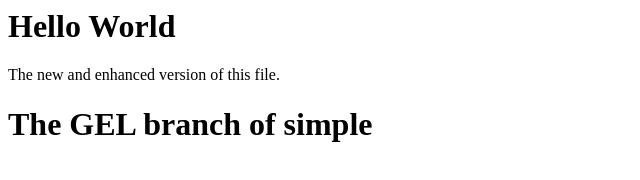
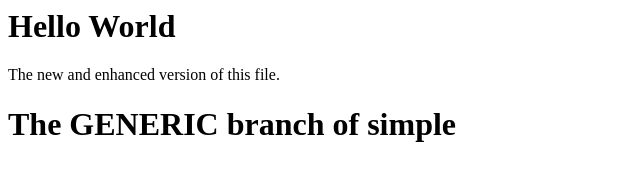
Before and after one commit to gjngeldenhuis/skyscape-simple, a plain HTML site: page files/index.html in a window 1280 px wide. Shown: the whole page, without its empty margins (0-640 px from the left). Drawn offline with Linux system fonts and the light colour scheme.

Commit message:
Mixing back gel and pv2 into one

```diff
--- a/files/index.html
+++ b/files/index.html
@@ -1,5 +1,5 @@
 <html>
   <h1> Hello World </h1>
 The new and enhanced version of this file.
-  <h1> The GEL branch of simple </h1>
+  <h1> The GENERIC branch of simple </h1>
 </html>
```
